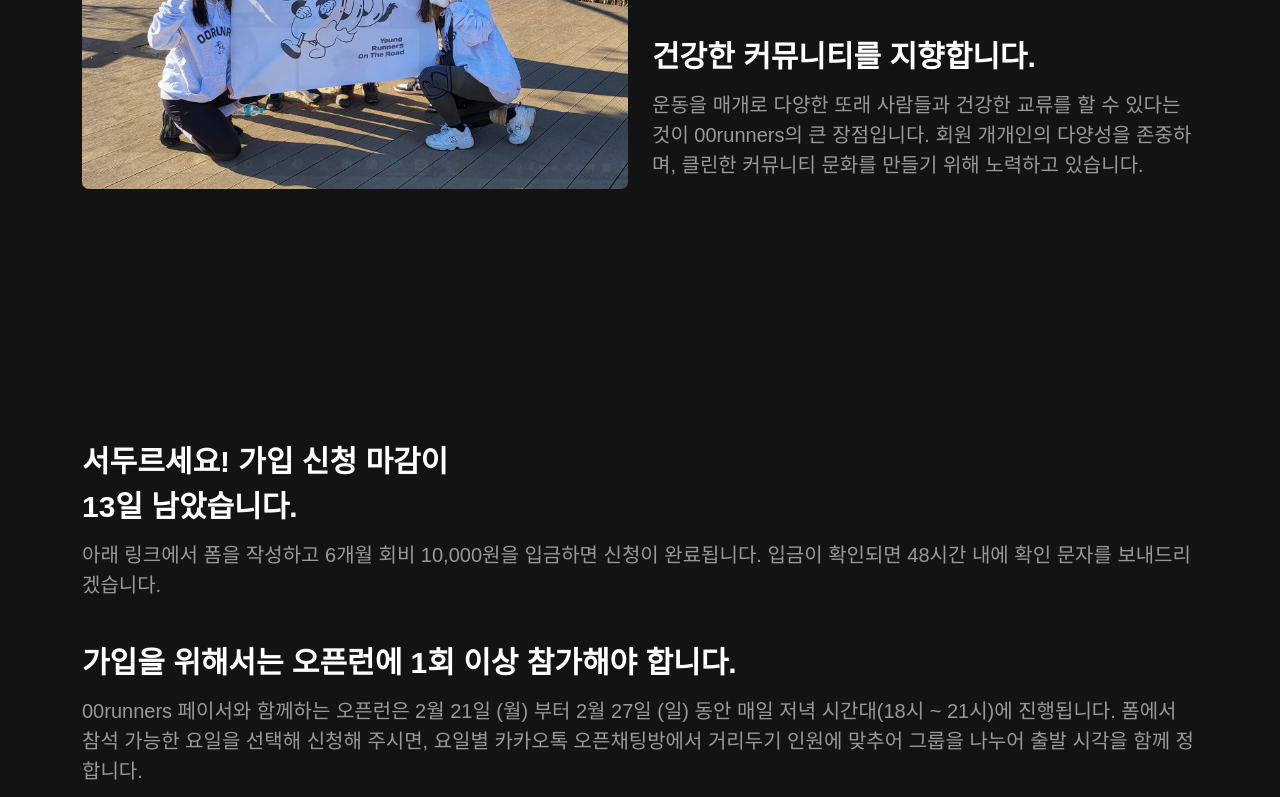
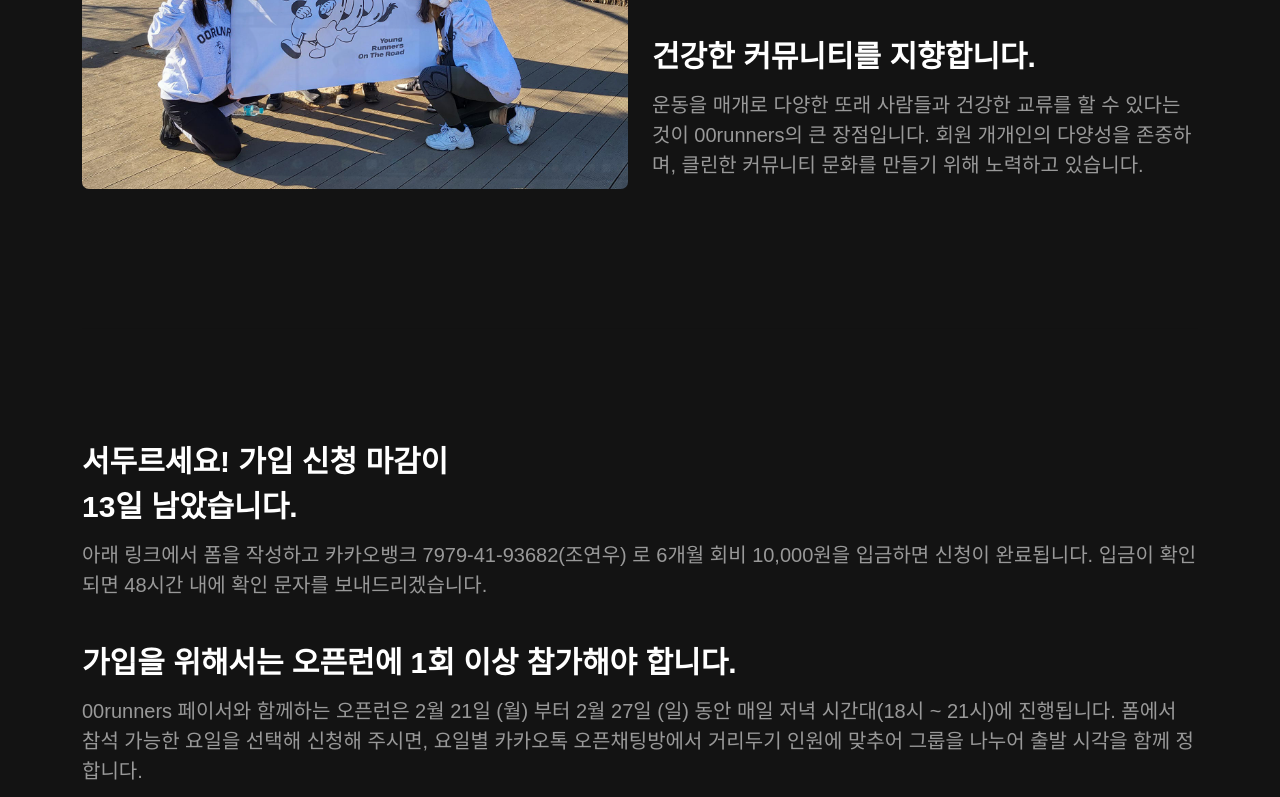
Before and after one commit to 00runners/2022, a plain HTML site: page index.html in a window 1280 px wide. Shown: the part 2105-2902 px from the top of the page. Drawn offline with nearby package versions, Linux system fonts and the light colour scheme.

Commit message:
bank account added

```diff
--- a/index.html
+++ b/index.html
@@ -152,7 +152,7 @@
         <!-- <h4 class="section-break">가입하기</h4> -->
 
         <p class="about-title" id="timeLeftMsg">서두르세요! 가입 신청 마감이 <br> NN일 NN시간 남았습니다.</p>
-            <p class="about-description">아래 링크에서 폼을 작성하고 6개월 회비 10,000원을 입금하면 신청이 완료됩니다. 입금이 확인되면 48시간 내에 확인 문자를 보내드리겠습니다.</p>
+            <p class="about-description">아래 링크에서 폼을 작성하고 카카오뱅크 7979-41-93682(조연우) 로 6개월 회비 10,000원을 입금하면 신청이 완료됩니다. 입금이 확인되면 48시간 내에 확인 문자를 보내드리겠습니다.</p>
           <!-- <div class="col-lg-6" style="padding-right: 10px">
 
             <p class="about-title">가입을 위해서는 오픈런에<br>1회 이상 참가해야 합니다.</p>
```
